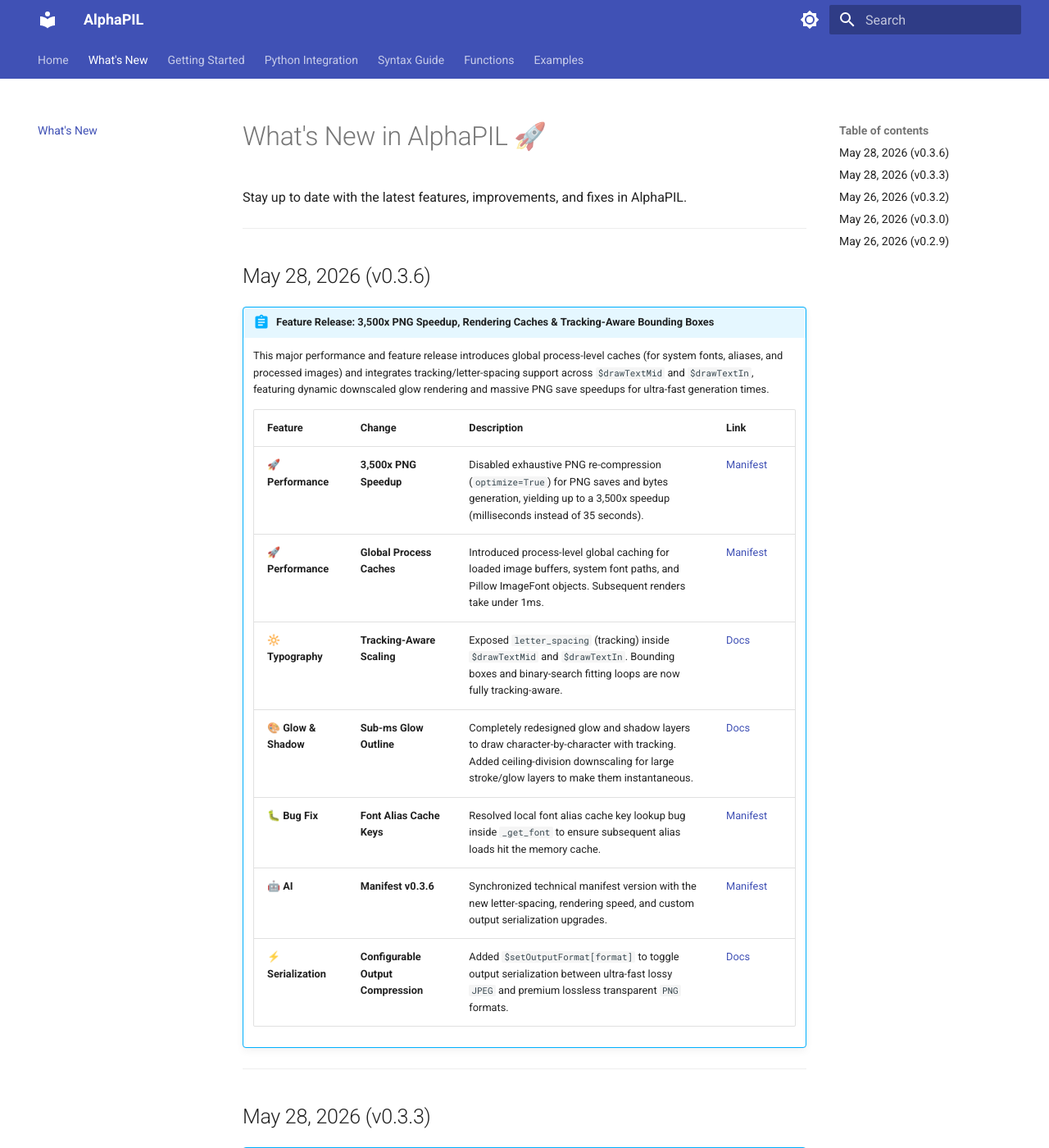
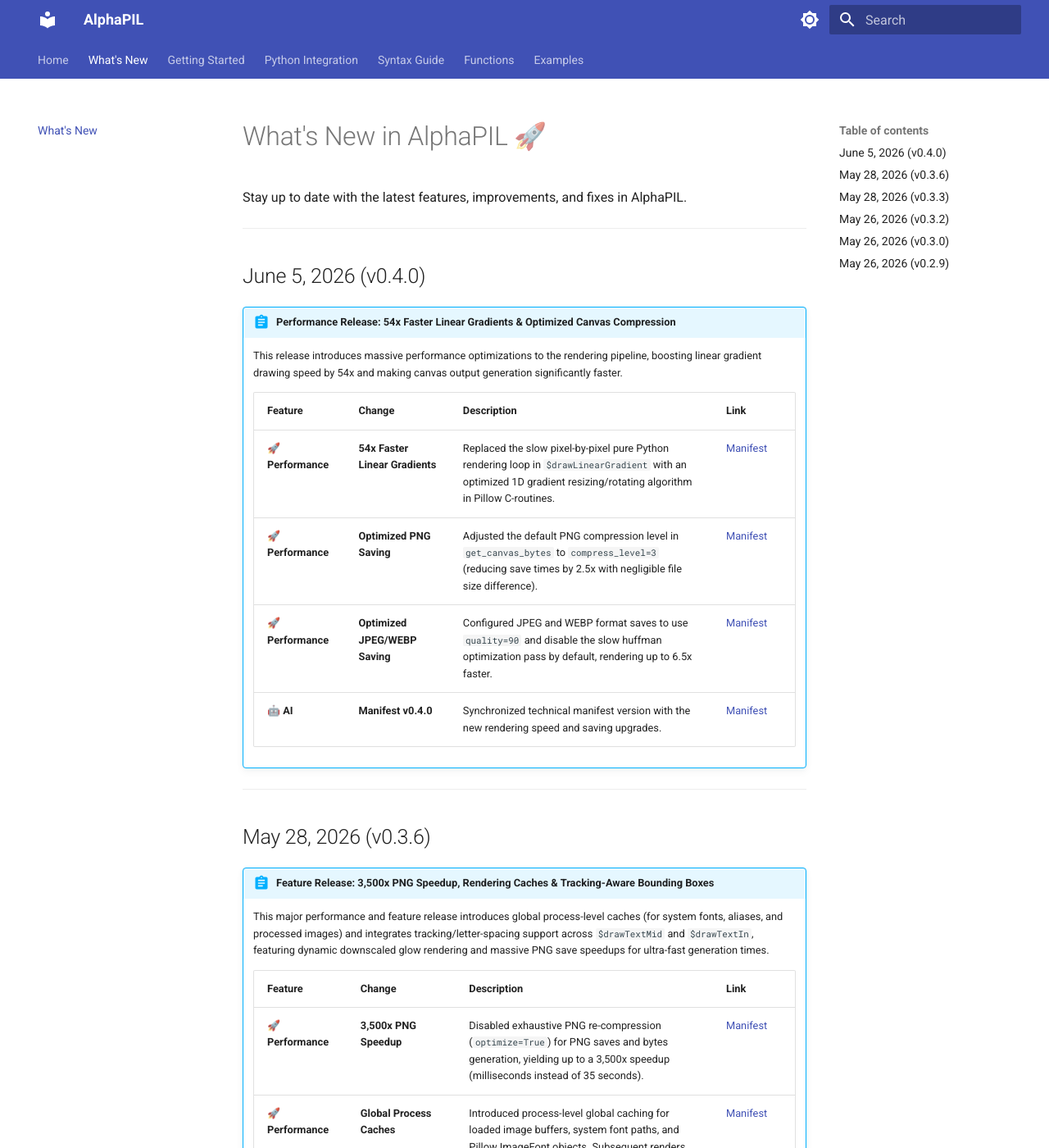
Before and after one commit to MeraLabs/alphapil, an MkDocs documentation site: the page built from docs/whats-new.md, in a window 1280 px wide and 1400 px high. Shown: the whole window at 82% size. Built offline with MkDocs 1.6.1 and Material for MkDocs 9.7.7, drawn with Linux system fonts in a browser that asks for light colours.

Commit message:
Update docs/whats-new.md for v0.4.0 release

```diff
--- a/docs/whats-new.md
+++ b/docs/whats-new.md
@@ -1,6 +1,19 @@
 # What's New in AlphaPIL 🚀
 
 Stay up to date with the latest features, improvements, and fixes in AlphaPIL.
+
+---
+
+## June 5, 2026 (v0.4.0)
+!!! abstract "Performance Release: 54x Faster Linear Gradients & Optimized Canvas Compression"
+    This release introduces massive performance optimizations to the rendering pipeline, boosting linear gradient drawing speed by 54x and making canvas output generation significantly faster.
+
+    | Feature | Change | Description | Link |
+    | :--- | :--- | :--- | :--- |
+    | **🚀 Performance** | **54x Faster Linear Gradients** | Replaced the slow pixel-by-pixel pure Python rendering loop in `$drawLinearGradient` with an optimized 1D gradient resizing/rotating algorithm in Pillow C-routines. | [Manifest](ALPHAPIL_MANIFEST.txt) |
+    | **🚀 Performance** | **Optimized PNG Saving** | Adjusted the default PNG compression level in `get_canvas_bytes` to `compress_level=3` (reducing save times by 2.5x with negligible file size difference). | [Manifest](ALPHAPIL_MANIFEST.txt) |
+    | **🚀 Performance** | **Optimized JPEG/WEBP Saving** | Configured JPEG and WEBP format saves to use `quality=90` and disable the slow huffman optimization pass by default, rendering up to 6.5x faster. | [Manifest](ALPHAPIL_MANIFEST.txt) |
+    | **🤖 AI** | **Manifest v0.4.0** | Synchronized technical manifest version with the new rendering speed and saving upgrades. | [Manifest](ALPHAPIL_MANIFEST.txt) |
 
 ---
 
```
